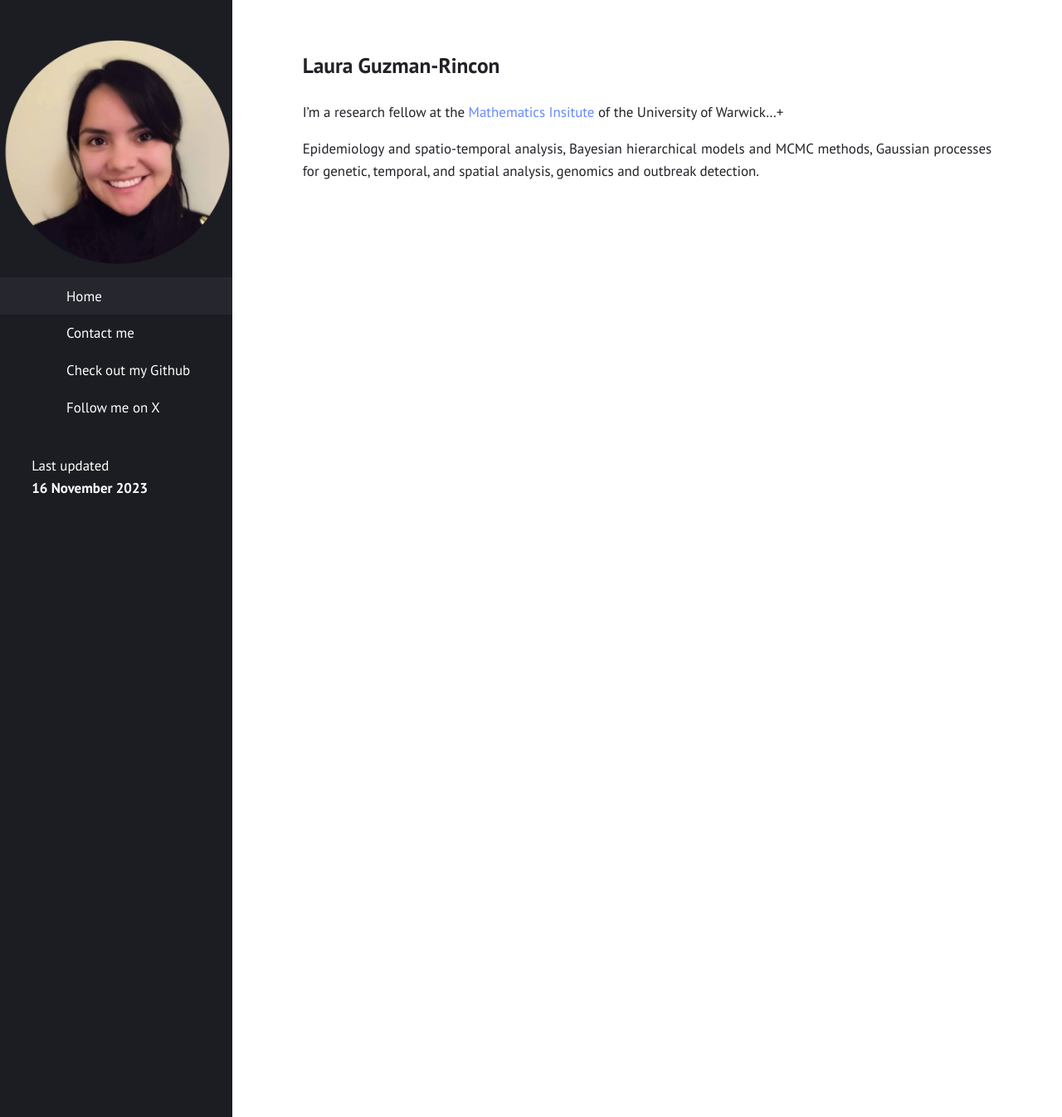
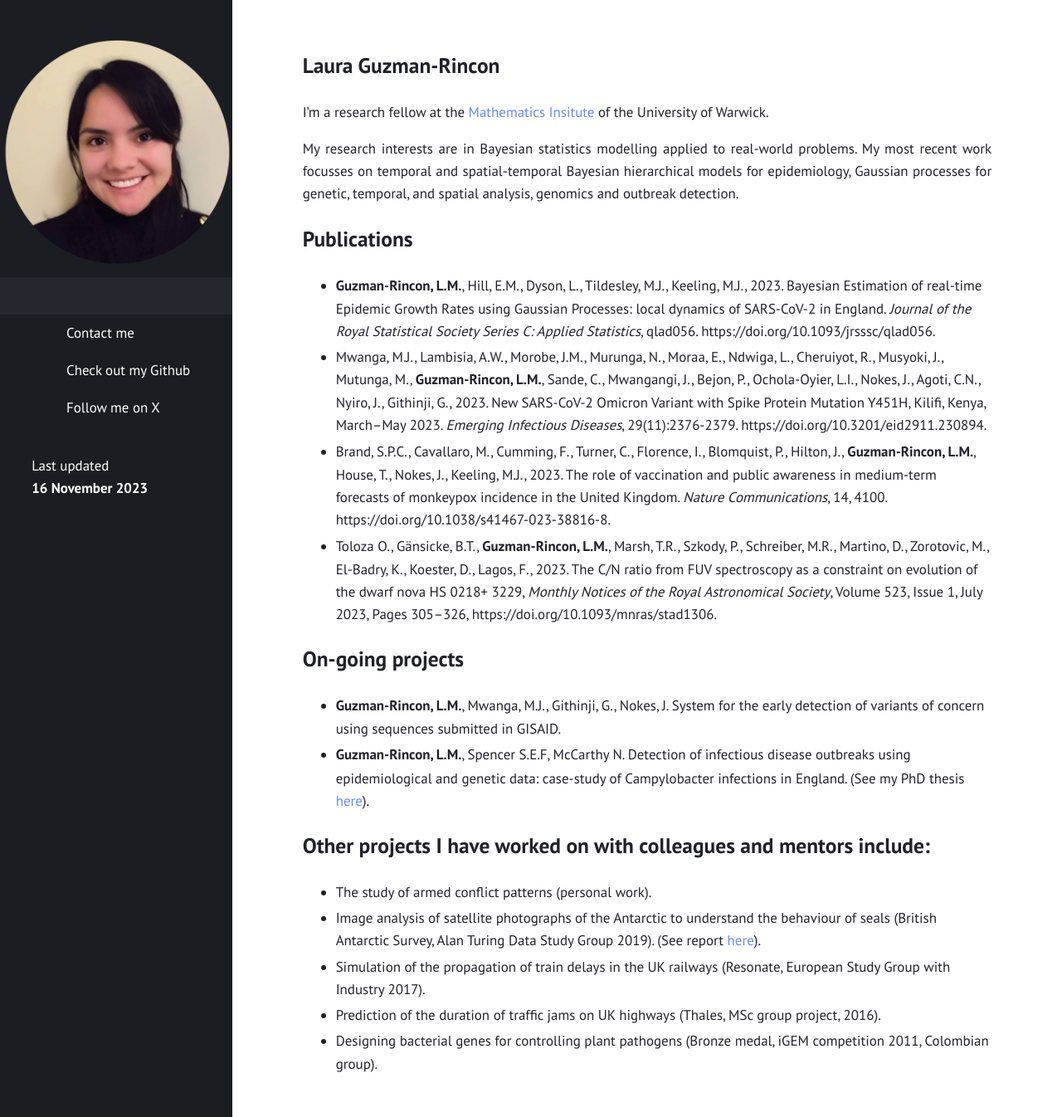
Before and after one commit to lauraguzmanrincon/lauraguzmanrincon.github.io, a Jekyll site: the page built from index.md, in a window 1280 px wide and 1346 px high. Shown: the whole window at 83% size. Built offline with Jekyll 4.4.1, drawn with Linux system fonts in a browser that asks for light colours.

Commit message:
Update intro

```diff
--- a/index.md
+++ b/index.md
@@ -1,10 +1,29 @@
 ---
 layout: page_Laura
-title: "Home"
+title: ""
 ---
 
 # Laura Guzman-Rincon
 
-I'm a research fellow at the [Mathematics Insitute](https://warwick.ac.uk/fac/sci/maths/) of the University of Warwick...+
+I'm a research fellow at the [Mathematics Insitute](https://warwick.ac.uk/fac/sci/maths/) of the University of Warwick.
 
-Epidemiology and spatio-temporal analysis, Bayesian hierarchical models and MCMC methods, Gaussian processes for genetic, temporal, and spatial analysis, genomics and outbreak detection.
+My research interests are in Bayesian statistics modelling applied to real-world problems. My most recent work focusses on temporal and spatial-temporal Bayesian hierarchical models for epidemiology, Gaussian processes for genetic, temporal, and spatial analysis, genomics and outbreak detection.
+
+## Publications
+
+- **Guzman-Rincon, L.M.**, Hill, E.M., Dyson, L., Tildesley, M.J., Keeling, M.J., 2023. Bayesian Estimation of real-time Epidemic Growth Rates using Gaussian Processes: local dynamics of SARS-CoV-2 in England. _Journal of the Royal Statistical Society Series C: Applied Statistics_, qlad056. https://doi.org/10.1093/jrsssc/qlad056.
+- Mwanga, M.J., Lambisia, A.W., Morobe, J.M., Murunga, N., Moraa, E., Ndwiga, L., Cheruiyot, R., Musyoki, J., Mutunga, M., **Guzman-Rincon, L.M.**, Sande, C., Mwangangi, J., Bejon, P., Ochola-Oyier, L.I., Nokes, J., Agoti, C.N., Nyiro, J., Githinji, G., 2023. New SARS-CoV-2 Omicron Variant with Spike Protein Mutation Y451H, Kilifi, Kenya, March–May 2023. _Emerging Infectious Diseases_, 29(11):2376-2379. https://doi.org/10.3201/eid2911.230894.
+- Brand, S.P.C., Cavallaro, M., Cumming, F., Turner, C., Florence, I., Blomquist, P., Hilton, J., **Guzman-Rincon, L.M.**, House, T., Nokes, J., Keeling, M.J., 2023. The role of vaccination and public awareness in medium-term forecasts of monkeypox incidence in the United Kingdom. _Nature Communications_, 14, 4100. https://doi.org/10.1038/s41467-023-38816-8.
+- Toloza O., Gänsicke, B.T., **Guzman-Rincon, L.M.**, Marsh, T.R., Szkody, P., Schreiber, M.R., Martino, D., Zorotovic, M., El-Badry, K., Koester, D., Lagos, F., 2023. The C/N ratio from FUV spectroscopy as a constraint on evolution of the dwarf nova HS 0218+ 3229, _Monthly Notices of the Royal Astronomical Society_, Volume 523, Issue 1, July 2023, Pages 305–326, https://doi.org/10.1093/mnras/stad1306.
+
+## On-going projects
+- **Guzman-Rincon, L.M.**, Mwanga, M.J., Githinji, G., Nokes, J. System for the early detection of variants of concern using sequences submitted in GISAID.
+- **Guzman-Rincon, L.M.**, Spencer S.E.F, McCarthy N. Detection of infectious disease outbreaks using epidemiological and genetic data: case-study of Campylobacter infections in England. (See my PhD thesis [here](https://wrap.warwick.ac.uk/153848/1/WRAP_Theses_Guzman_Rincon_2020.pdf)).
+
+## Other projects I have worked on with colleagues and mentors include:
+
+- The study of armed conflict patterns (personal work).
+- Image analysis of satellite photographs of the Antarctic to understand the behaviour of seals (British Antarctic Survey, Alan Turing Data Study Group 2019). (See report [here](https://www.turing.ac.uk/sites/default/files/2020-02/the_alan_turing_institute_data_study_group_final_report_-_british_antarctic_survey.pdf)).
+- Simulation of the propagation of train delays in the UK railways (Resonate, European Study Group with Industry 2017).
+- Prediction of the duration of traffic jams on UK highways (Thales, MSc group project, 2016).
+- Designing bacterial genes for controlling plant pathogens (Bronze medal, iGEM competition 2011, Colombian group).
```
